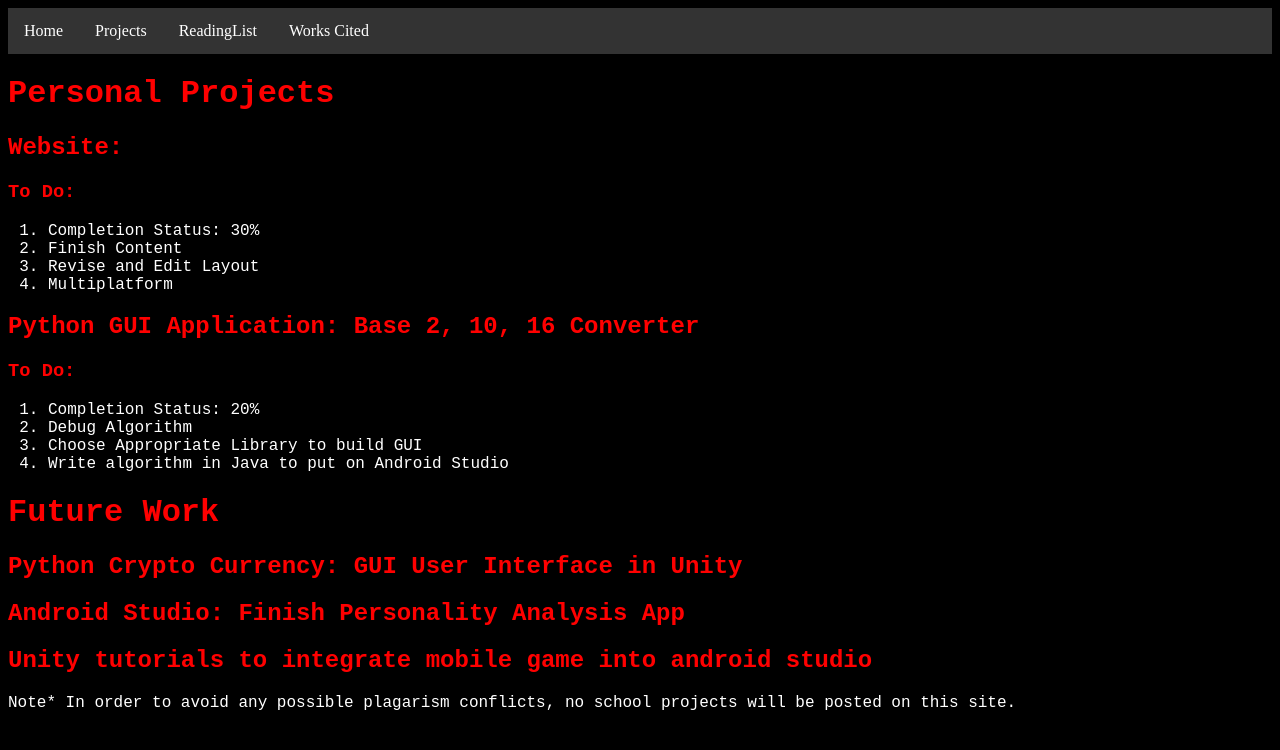
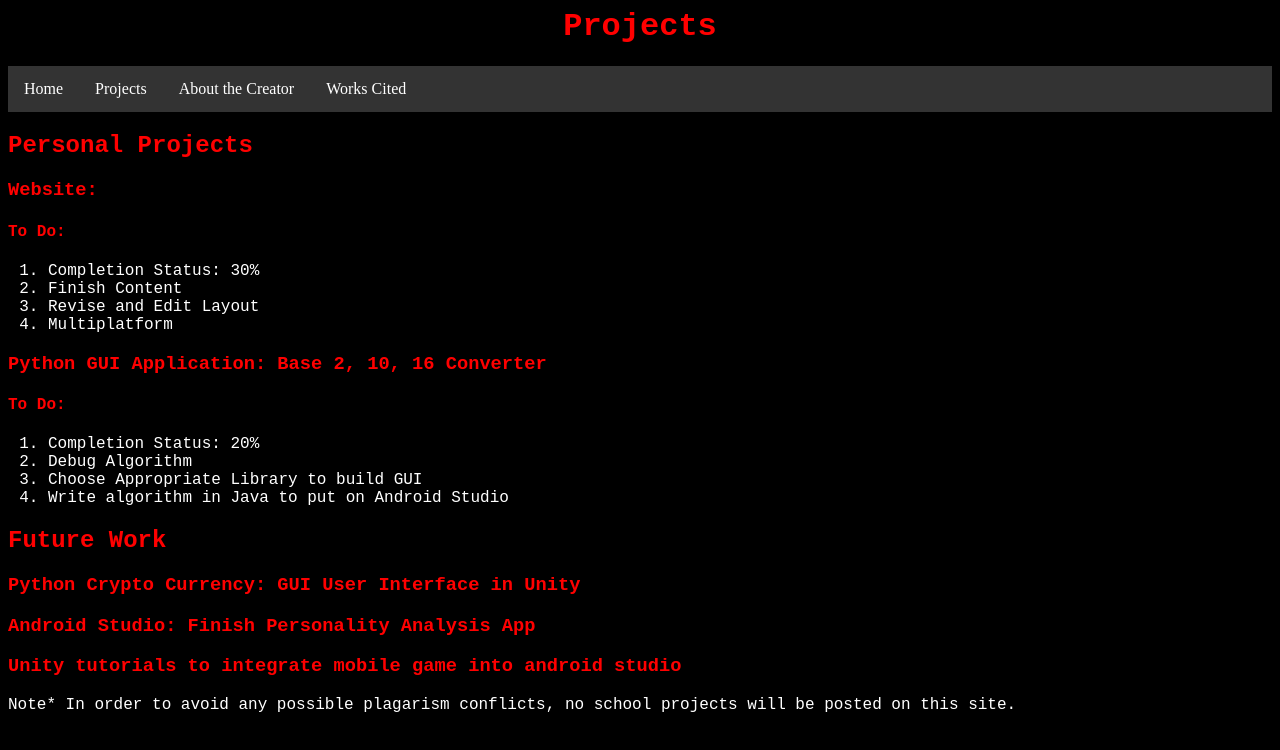
Before and after one commit to happybirthdayjones/DesertDigital.github.io, a plain HTML site: page projects.html in a window 1280 px wide. Drawn offline with Linux system fonts and the light colour scheme.

Commit message:
Website Update

```diff
--- a/.#Homepage.css
+++ /dev/null
@@ -1 +0,0 @@
-gentooman@gentooman-pc.2799:1508106164
--- a/Homepage.css
+++ b/Homepage.css
@@ -9,7 +9,7 @@ p
 	font-family: "Courier New";
 }
 
-h1,h2, h3
+h1,h2,h3,h4,h5,h6
 {
 	color:red;
 	font-family: "Courier New";
@@ -110,3 +110,10 @@ h1,h2, h3
     color: white;
     font-family: "Courier New";
 }
+
+.specList
+{
+    color: white;
+    font-family: "Courier New";
+    text-align: center;
+}
--- a/projects.html
+++ b/projects.html
@@ -7,21 +7,25 @@
 
 <body>
 
+	<div class="headerTitle">
+	<h1> Projects </h1>
+	</div>
+
         <div class="navbar">
  	<ul>
   	<li><a class="active" href="index.html">Home</a></li>
   	<li><a href="projects.html">Projects</a></li>
-  	<li><a href="readinglist.html">ReadingList</a></li>
+  	<li><a href="aboutthecreator.html">About the Creator</a></li>
   	<li><a href="workscited.html">Works Cited</a></li>
 	</ul>
 	</div>
 
- 	<h1> Personal Projects </h1>
+ 	<h2> Personal Projects </h2>
 
-	<h2> Website: </h2>
+	<h3> Website: </h3>
 
 
-	<h3> To Do:  </h3>
+	<h4> To Do:  </h4>
 	<div class = "toDoList">
 	<ol>
 		<li> Completion Status: 30%</li>
@@ -31,9 +35,9 @@
 	</ol>
 	</div>
 
-	<h2> Python GUI Application: Base 2, 10, 16 Converter </h2>
+	<h3> Python GUI Application: Base 2, 10, 16 Converter </h3>
 	<div class = "toDoList">
-	<h3> To Do:  </h3>
+	<h4> To Do:  </h4>
 	<ol>
 		<li> Completion Status: 20% </li>
 		<li> Debug Algorithm 		</li>
@@ -43,12 +47,12 @@
 	</div>
 
 
-	<h1> Future Work </h1>
-	<h2> Python Crypto Currency: GUI User Interface in Unity </h2>
+	<h2> Future Work </h2>
+	<h3> Python Crypto Currency: GUI User Interface in Unity </h3>
 	<p> </p>
-	<h2> Android Studio: Finish Personality Analysis App </h2>
+	<h3> Android Studio: Finish Personality Analysis App </h3>
 	<p> </p>
-	<h2> Unity tutorials to integrate mobile game into android studio</h2>
+	<h3> Unity tutorials to integrate mobile game into android studio</h3>
 	<p> </p>
 	<p> Note* In order to avoid any possible plagarism conflicts, no school projects will be posted on this site. </p>
 
```
Also changed, not shown: aboutthecreator.html (renamed from readinglist.html, +6 -1 lines), desktopsetup.html (+34 -5 lines), index.html (+1 -1 lines), workscited.html (+6 -1 lines), Music Player.png (added).
